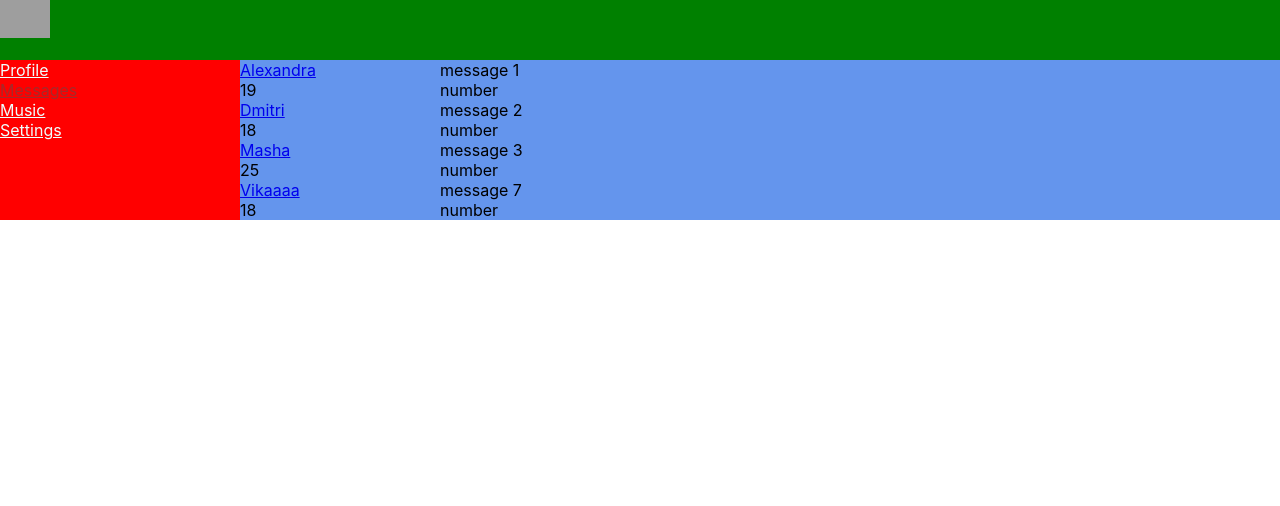
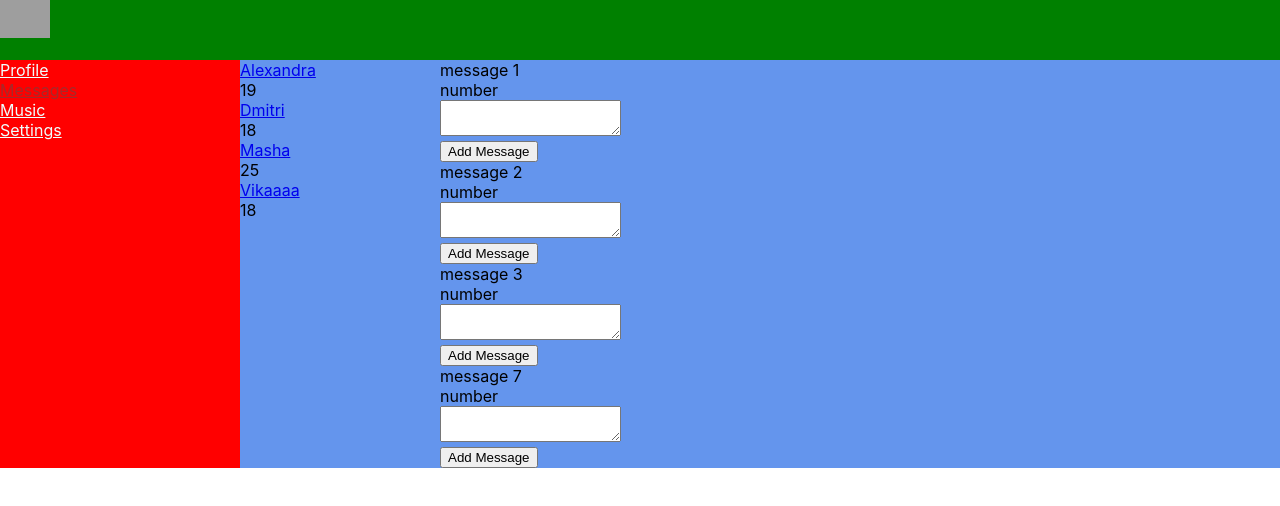
Before and after one commit to saint-fons/social-network, a React (Create React App) app: page /dialogs in a window 1280 px wide. Shown: the top 506 px of the page. Built offline with nearby package versions, Linux system fonts and the light colour scheme; grey boxes are pictures that could not be loaded.

Commit message:
render.js DOM injected

```diff
--- a/src/App.js
+++ b/src/App.js
@@ -11,21 +11,20 @@ import Home from "./components/Home/Home";
 
 
 const App = (props) => {
+    debugger
 
     return (
-        <BrowserRouter>
             <div className='app-wrapper'>
                 <Header/>
                 <Navbar/>
                 <div className='app-wrapper-content'>
-                    <Route path='/dialogs' render= { () => <Dialogs state={props.state.DialogPage} /> } />
+                    <Route path='/dialogs' render= { () => <Dialogs state={props.state.DialogPage}  /> } />
                     <Route path='/profile' render= { () => <Profile state={props.state.ProfilePage} /> }/>
                     <Route path='/music' component={Songs}/>
-                    <Route path='/settings' render= { () => <Settings setting={props.state.SettingsPage} /> }/>
+                    <Route path='/settings' render= { () => <Settings setting={props.state.SettingsPage} addSetting={props.addSetting} />  }/>
                     <Route exact path='/' component={Home}/>
                 </div>
             </div>
-        </BrowserRouter>
     );
 }
 
--- a/src/Redux/State.js
+++ b/src/Redux/State.js
@@ -1,3 +1,4 @@
+import {rerenderEntireTree} from "../render";
 
 let state = {
 
@@ -18,16 +19,25 @@ let state = {
 
     ProfilePage: {
         ProfileElement: [
-            {names: "hello_profile"}
+            {names: "hello_profile111"}
         ]
     },
     SettingsPage: {
         SettingsElement: [
-            { message: "1111111"}
+            { message: "1111111"},
+            { message: "hello there" }
         ]
     }
 
 }
 
 
+export let addSetting = (postSetting) => {
+    let newSetting = {
+        message: postSetting
+    }
+    state.SettingsPage.SettingsElement.push(newSetting)
+    rerenderEntireTree()
+}
+
 export default state
--- a/src/components/Dialogs/Dialogs.jsx
+++ b/src/components/Dialogs/Dialogs.jsx
@@ -3,12 +3,13 @@ import style from './Dialogs.module.css'
 import {NavLink} from "react-router-dom";
 import Dialog from "./Dialog/Dialog";
 import Message from "./Message/Message";
+import Settings from "../Settings/Settings";
 
 
 const Dialogs = (props) => {
 
     let DialogData = props.state.DialogElement.map( d  => <Dialog name={d.name} id={d.id} age={d.age} />)
-    let MessageData = props.state.MessageElement.map( m => <Message message={m.message} number={m.number} />)
+    let MessageData = props.state.MessageElement.map( m => <Message message={m.message} number={m.number}   />)
 
 
     return (
--- /dev/null
+++ b/src/components/Dialogs/Message/AddMessage/AddMessage.jsx
@@ -0,0 +1,25 @@
+import React from 'react'
+
+
+const AddMessage = (props) => {
+
+    let newPostElement = React.createRef();
+
+    let addPost = () => {
+        let text = newPostElement.current.value;
+        props.addPost(text)
+    }
+
+    return (<div>
+            <div>
+                <textarea ref={newPostElement}></textarea>
+            </div>
+            <div>
+                <button onClick={ addPost }>Add Message</button>
+            </div>
+        </div>
+    )
+};
+
+
+export default AddMessage;
--- a/src/components/Dialogs/Message/Message.jsx
+++ b/src/components/Dialogs/Message/Message.jsx
@@ -1,5 +1,7 @@
 import React from 'react'
 import {NavLink} from "react-router-dom";
+import AddMessage from "./AddMessage/AddMessage";
+import Settings from "../../Settings/Settings";
 
 
 const Message = (props) => {
@@ -8,6 +10,7 @@ const Message = (props) => {
             <div>
                 <div>{props.message}</div>
                 <div>{props.number}</div>
+                <AddMessage post={ "message" } addPost={props.addPost}  />
             </div>
         </div>
     )
--- a/src/components/Profile/MyPosts/Posts/Post/Post.jsx
+++ b/src/components/Profile/MyPosts/Posts/Post/Post.jsx
@@ -4,8 +4,19 @@ import React from 'react'
 
 const Post = (props) => {
 
+    let addPost = () => {
+        alert("HEY!")
+    }
+
     return (
         <div>
+            <h3>My posts</h3>
+            <div>
+                <textarea></textarea>
+            </div>
+            <div>
+                <button onClick={ addPost }>Add post</button>
+            </div>
             <div>
                 Post 1: { props.post.names }
             </div>
--- a/src/components/Profile/Profile.jsx
+++ b/src/components/Profile/Profile.jsx
@@ -5,7 +5,7 @@ import style from "./Profile.module.css"
 
 
 const Profile = (props) => {
-    let PostsData = props.state.ProfileElement.map ( p => <Posts post={p.names} />)
+    /*let PostsData = props.state.ProfileElement.map ( p => <Posts post={p.names} />)*/
     return <div>
         <div >
             <img className={style.s} src='https://miro.medium.com/max/1000/1*lg2T1GPqqUtb5NR2Wiv-5w.jpeg' alt="girl" />
@@ -14,7 +14,7 @@ const Profile = (props) => {
             avata + discriptin
         </div>
 
-        { PostsData }
+        < Posts post={props.state.ProfileElement[0]} />
 
     </div>
 }
--- a/src/components/Settings/Settings.jsx
+++ b/src/components/Settings/Settings.jsx
@@ -7,10 +7,25 @@ import Setting from "./Settings/Setting"
 
 const Songs = (props) => {
 
-    let MessageData = props.setting.SettingsElement.map( s  => <Setting message={s.message} />)
+
+    let newPostElement = React.createRef();
+
+    let addPost = () => {
+        let text = newPostElement.current.value;
+        props.addPost(text)
+        newPostElement = ""
+    }
+
+
 
     return <div className={s.settings}>
         { MessageData }
+        <div>
+            <textarea ref={newPostElement}></textarea>
+        </div>
+        <div>
+            <button onClick={ addPost }>Add Message</button>
+        </div>
     </div>
 }
 
--- a/src/index.js
+++ b/src/index.js
@@ -1,17 +1,8 @@
 import React from 'react';
-import ReactDOM from 'react-dom';
 import './index.css';
-import App from './App';
-import reportWebVitals from './reportWebVitals';
-import state from "./Redux/State"
+import state from "./Redux/State";
+import { rerenderEntireTree } from "./render"
 
 
 
-ReactDOM.render(
-    <App state={ state } /> ,document.getElementById('root')
-);
-
-// If you want to start measuring performance in your app, pass a function
-// to log results (for example: reportWebVitals(console.log))
-// or send to an analytics endpoint. Learn more: https://bit.ly/CRA-vitals
-reportWebVitals();
+rerenderEntireTree(state);
--- /dev/null
+++ b/src/render.js
@@ -0,0 +1,15 @@
+import React from 'react';
+import ReactDOM from 'react-dom';
+import './index.css';
+import App from './App';
+import { addSetting } from "./Redux/State"
+import {BrowserRouter} from "react-router-dom";
+
+export let rerenderEntireTree =(state) => {
+ReactDOM.render(
+    <BrowserRouter>
+        <App state={ state } addPost={ addSetting } />
+    </BrowserRouter>
+    ,document.getElementById('root')
+);
+}
```
